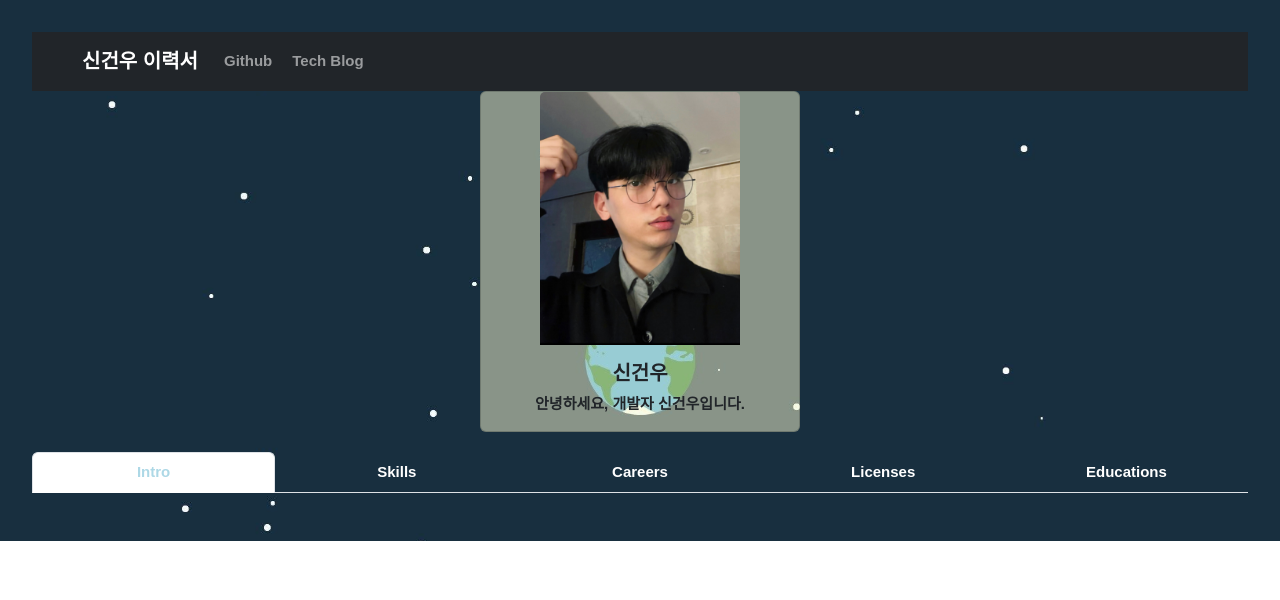
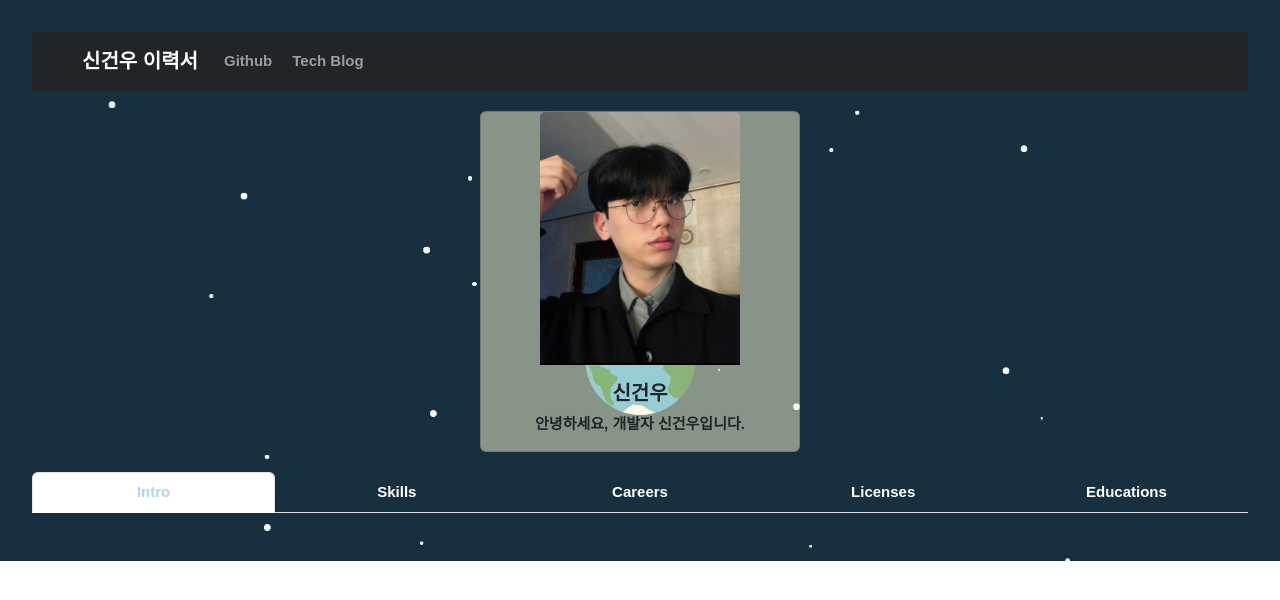
Before and after one commit to spacedustz/Resume, a React (Vite) app in the folder React/: page / in a window 1280 px wide. Shown: the top 600 px of the page. Built offline with nearby package versions, Linux system fonts and the light colour scheme.

Commit message:
Card Container margin-top 20px 추가

```diff
--- a/React/src/styles/card/ProfileCard.tsx
+++ b/React/src/styles/card/ProfileCard.tsx
@@ -7,6 +7,7 @@ const CardContainer = styled(Container)`
     display: flex;
     justify-content: center;
     margin-bottom: 20px;
+    margin-top: 20px;
 
     img {
         width: 200px;
@@ -48,7 +49,7 @@ const ProfileCard: React.FC = () => {
                 <Card.Body>
                     <Card.Title>신건우</Card.Title>
                     <Card.Text>
-                        안녕하세요, 개발자 신건우입니다.
+                        <strong>안녕하세요, 개발자 신건우입니다.</strong>
                     </Card.Text>
                 </Card.Body>
             </MainCard>
```
